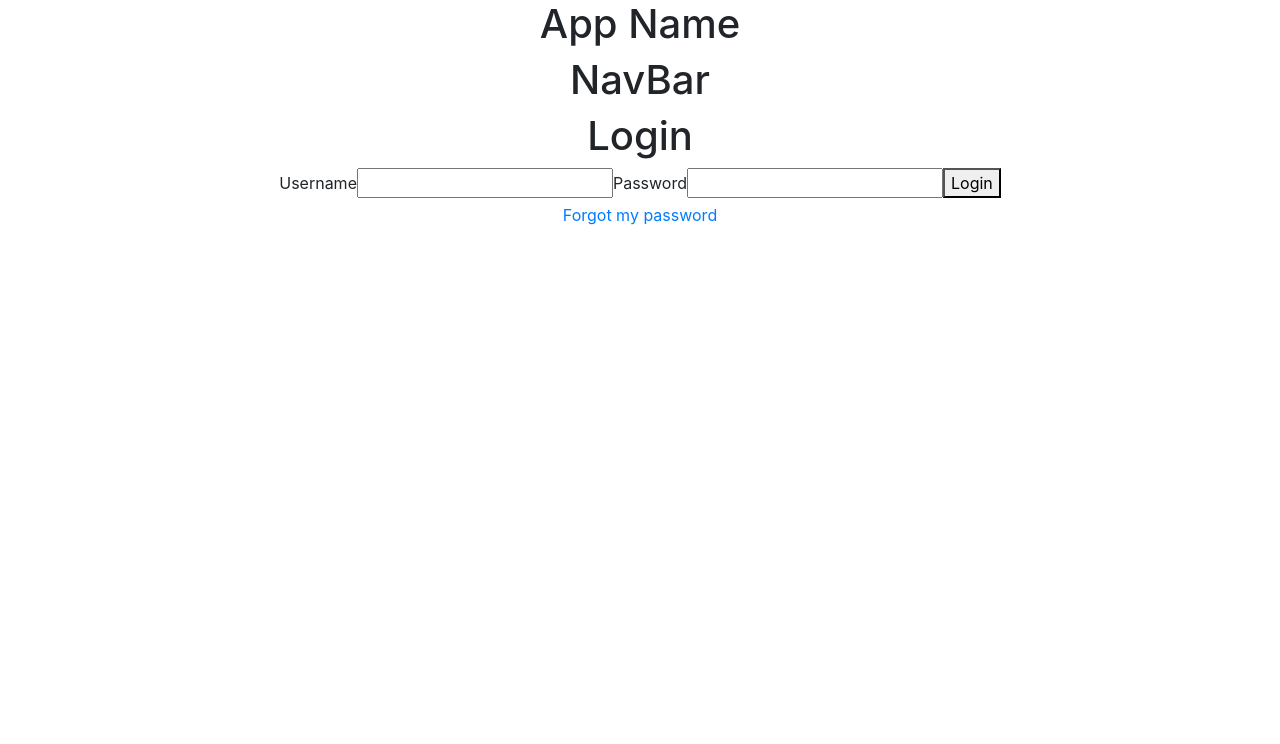
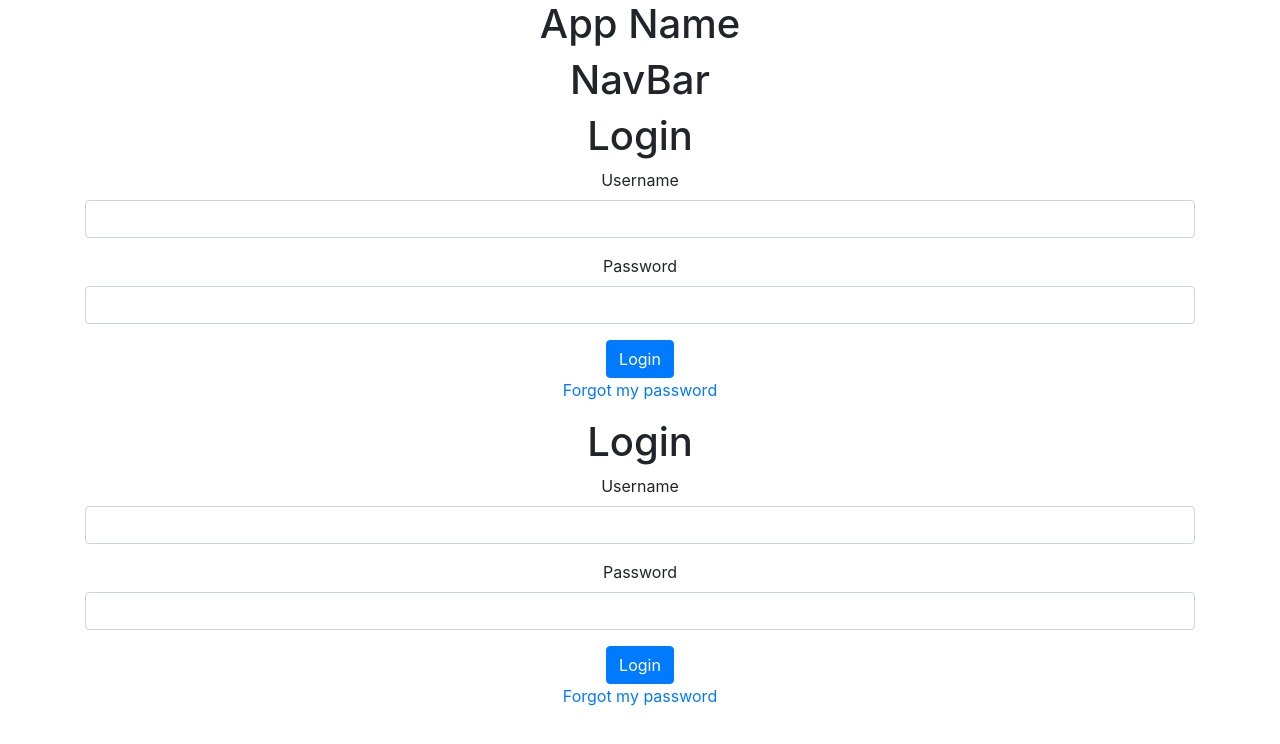
Before and after one commit to lucidInsomniac/team-codeop-athena-hack, a React (Create React App) app in the folder client/: page /login in a window 1280 px wide. Shown: the top 744 px of the page. Built offline with nearby package versions, Linux system fonts and the light colour scheme.

Commit message:
Login with callback to parent

```diff
--- a/client/package.json
+++ b/client/package.json
@@ -8,6 +8,7 @@
     "@testing-library/user-event": "^12.1.10",
     "bootstrap": "^5.1.3",
     "react": "^17.0.2",
+    "react-countdown-circle-timer": "^2.5.4",
     "react-dom": "^17.0.2",
     "react-router-dom": "^6.0.2",
     "react-scripts": "4.0.3",
--- a/client/src/App.js
+++ b/client/src/App.js
@@ -2,8 +2,13 @@ import ReactRoutes from './components/ReactRoutes'
 import NavBar from './components/NavBar'
 import {BrowserRouter as Router } from 'react-router-dom'
 import './App.css';
+import React, {useState} from "react";
+import Login from "../src/components/Login"
 
 function App() {
+
+let [onLogin, setLogin] = useState({});
+
   return (
 
     <Router>
@@ -16,6 +21,9 @@ function App() {
 
       <ReactRoutes />
 
+      <Login onLoginCb = {onLogin => setLogin(onLogin)}/>
+
+
     </div>
 
     </Router>
--- a/client/src/components/Login.js
+++ b/client/src/components/Login.js
@@ -1,25 +1,32 @@
 import React, {useState} from 'react';
 
-const Login = () => {
+const Login = (props) => {
 
-let [username, setUsername] = useState("")
-let [password, setPassword] = useState("")
 let [alert, setAlert] = useState("")
-let [user, setUser] = useState(null);
+let [login, setLogin] = useState({username: "", password: ""});
 
-const handleChangeUsername = (e) => setUsername(e.target.value);
-const handleChangePassword = (e) => setPassword(e.target.value);
+const handleInputChange = (e) => {
+    e.preventDefault();
+    const {value, name} = e.target;
+    setLogin((state) => ({...state, [name]: value}))
+
+}
+
 const handleSubmit = (e) => {
     e.preventDefault();
-    loginUser();
+    console.log(login)
+    // loginUser(login);
+    props.onLoginCb(login); //borrar esta mierda
+
+
 }
 
-const loginUser = async () => {
-    if (username && password) {
+const loginUser = async (login) => {
+    if (login.username && login.password) {
         try {
-            const res = await fetch(`/user/${username}`);
+            const res = await fetch(`/user/${login.username}`);
             const user = await res.json();
-            setUser(user);
+            props.onLoginCb(user);
             console.log(user)
 
         } catch (error) {
@@ -33,31 +40,37 @@ const loginUser = async () => {
 }
     return (
 
-        <div className="login">
+        <div className="login container">
             <h1>Login</h1>
-            <form onSubmit={(e) => handleSubmit(e)}>
-                <label>Username</label>
+            <form className="container-sm" onSubmit={(e) => handleSubmit(e)}>
+                <div className="mb-3">
+
+                    <label className="form-label">Username</label>
                     <input
+                    className="form-control"
                     type="text"
                     name="username"
-                value={username}
+                    value={login.username}
                     required
-                onChange={(e) => handleChangeUsername(e)}
+                    onChange={(e) => handleInputChange(e)}
                     />
+                </div>
+                <div className="mb-3">
 
-                <label>Password</label>
+                    <label className="form-label">Password</label>
                     <input
+                    className="form-control"
                     type="password"
                     name="password"
-                value={password}
-                onChange={(e) => handleChangePassword(e)}
+                    value={login.password}
+                    onChange={(e) => handleInputChange(e)}
                     required
                     />
-
-                <button type="submit">Login</button>
+                </div>
+                <button type="submit" className="btn btn-primary">Login</button>
             </form>
-            <div><a href="#" >Forgot my password</a></div>
-            <div>{alert &&
+            <div className="mb-3"><a href="#" >Forgot my password</a></div>
+            <div className="mb-3">{alert &&
                 <p>{alert}</p>
 
             }</div>
```
Also changed, not shown: 1 other file (tests, documents, lock files or other folders). Lines whose indentation alone changed are shown as unchanged.
